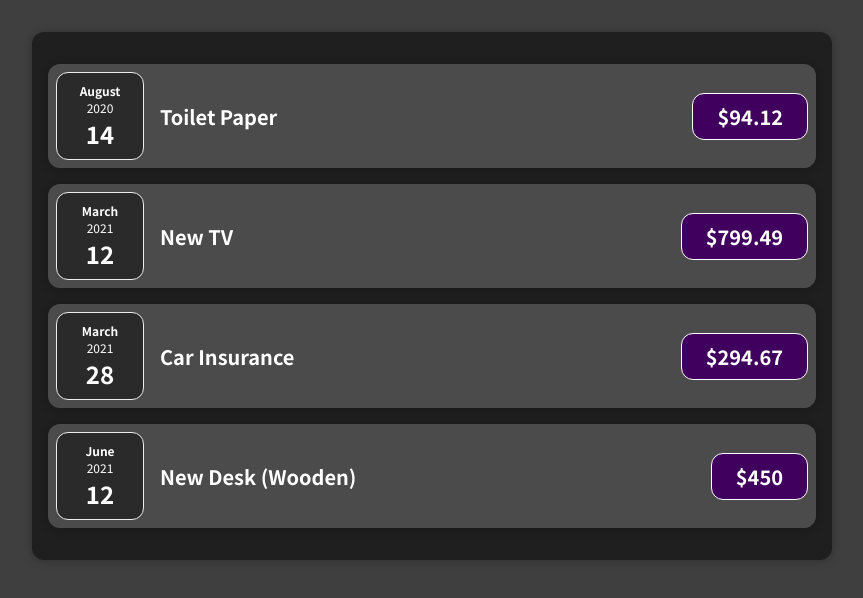
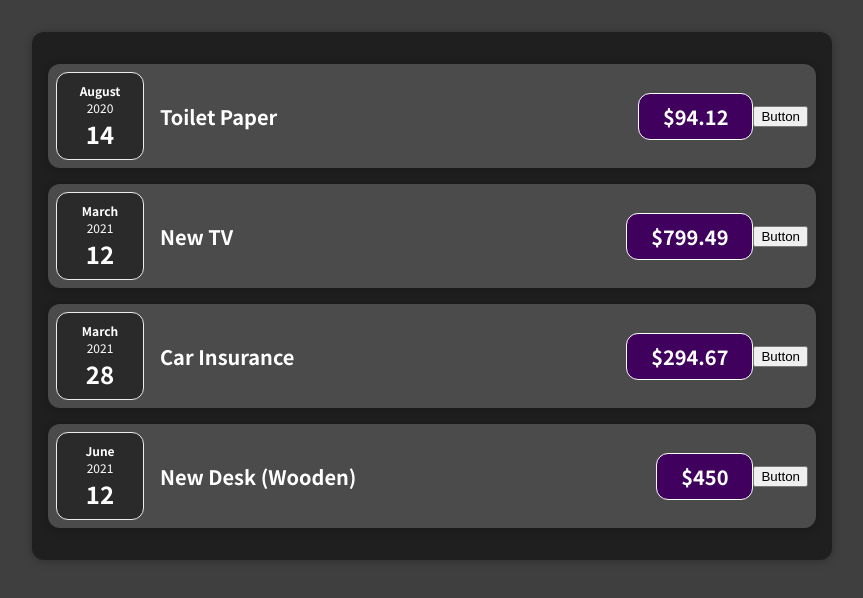
Before and after one commit to RomariosGoIT/first-project, a React (Create React App) app: page / in a window 1280 px wide. Shown: the top 598 px of the page, without its empty margins (208-1071 px from the left). Built offline with nearby package versions, Linux system fonts and the light colour scheme.

Commit message:
ADD: useState added

```diff
--- a/src/App.js
+++ b/src/App.js
@@ -1,7 +1,7 @@
 import React from 'react';
 import Expense from './components/Expense';
 
-function App() {
+const App = () => {
   const expenses = [
     {
       id: 'e1',
@@ -29,6 +29,6 @@
       <Expense items={expenses} />
     </div>
   );
-}
+};
 
 export default App;
--- a/src/components/Card.js
+++ b/src/components/Card.js
@@ -1,9 +1,9 @@
 import React from 'react';
 import './css/Card.css';
 
-function Card(props) {
+const Card = props => {
   const classes = 'card ' + props.className;
   return <div className={classes}>{props.children}</div>;
-}
+};
 
 export default Card;
--- a/src/components/Expense.js
+++ b/src/components/Expense.js
@@ -3,7 +3,7 @@
 import './css/Expense.css';
 import Card from './Card';
 
-function Expense(props) {
+const Expense = props => {
   return (
     <Card className="expenses">
       {props.items.map(data => {
@@ -11,6 +11,6 @@
       })}
     </Card>
   );
-}
+};
 
 export default Expense;
--- a/src/components/ExpenseDate.js
+++ b/src/components/ExpenseDate.js
@@ -1,7 +1,7 @@
 import React from 'react';
 import './css/ExpenseDate.css';
 
-function ExpenseDate(props) {
+const ExpenseDate = props => {
   const month = props.date.toLocaleString('en-US', { month: 'long' });
   const day = props.date.toLocaleString('en-US', { day: '2-digit' });
   const year = props.date.getFullYear();
@@ -12,6 +12,6 @@
       <div className="expense-date__day">{day}</div>
     </div>
   );
-}
+};
 
 export default ExpenseDate;
--- a/src/components/ExpenseItems.js
+++ b/src/components/ExpenseItems.js
@@ -1,18 +1,23 @@
-import React from 'react';
+import React, { useState } from 'react';
 import ExpenseDate from './ExpenseDate';
 import './css/ExpenseItems.css';
 import Card from './Card';
 
-function ExpenseItems(props) {
+const ExpenseItems = props => {
+  const [title, setTitle] = useState(props.title);
+
+  const onClickHandler = () => setTitle('Clicked');
+
   return (
     <Card className="expense-item">
       <ExpenseDate date={props.date} />
       <div className="expense-item__description ">
-        <h2>{props.title}</h2>
+        <h2>{title}</h2>
         <div className="expense-item__price">${props.amount}</div>
       </div>
+      <button onClick={onClickHandler}>Button</button>
     </Card>
   );
-}
+};
 
 export default ExpenseItems;
```
Also changed, not shown: 1 other file (tests, documents, lock files or other folders).
